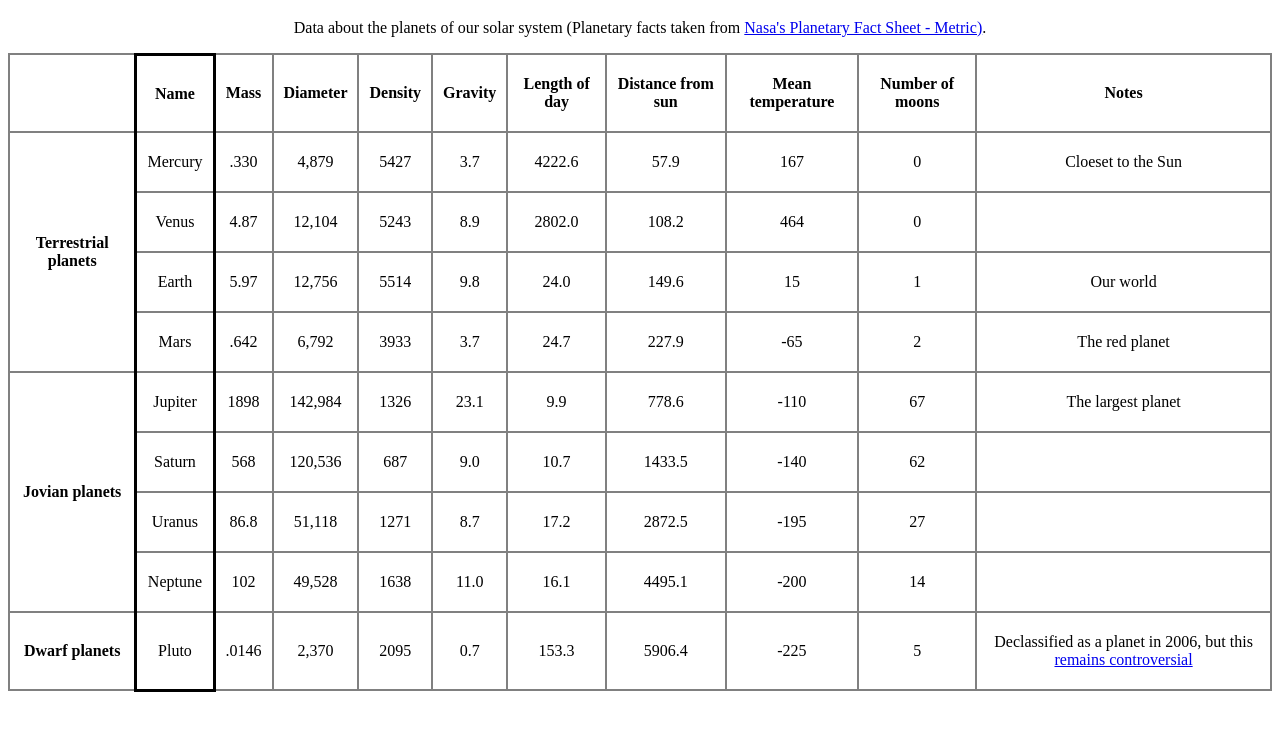
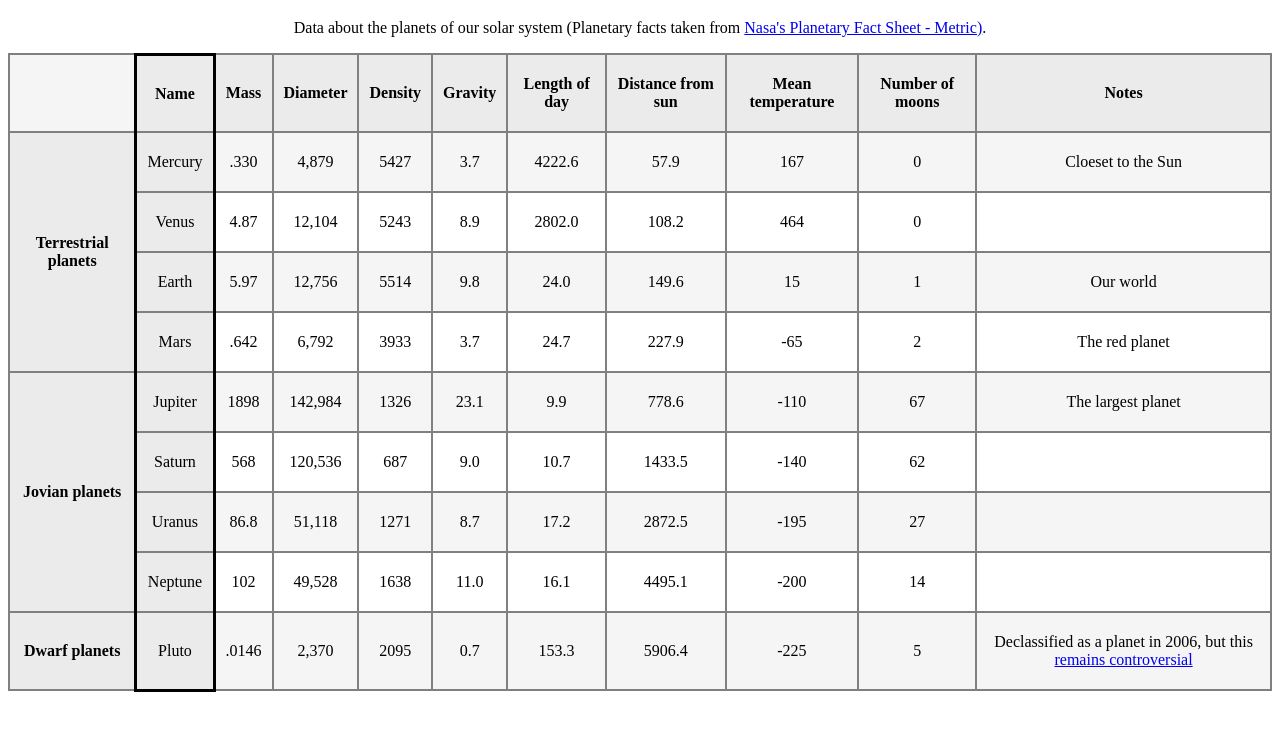
Before and after one commit to itmacleod1995/Planets-data-table, a plain HTML site: page index.html in a window 1280 px wide. Shown: the part 61-792 px from the top of the page. Drawn offline with Linux system fonts and the light colour scheme.

Commit message:
Add style to table

```diff
--- a/index.html
+++ b/index.html
@@ -18,11 +18,11 @@
     <table>
         <colgroup>
             <col>
-            <col style="border: 3px solid black">
+            <col style="border: 3px solid black; background-color: #ebebeb;">
         </colgroup>
         <thead>
             <tr>
-                <th></th>
+                <th style="background-color: #F5F5F5;"></th>
                 <th>Name</th>
                 <th>Mass</th>
                 <th>Diameter</th>
@@ -36,9 +36,10 @@
             </tr>
         </thead>
 
+        <tbody>
             <tr>
                 <th rowspan="4">Terrestrial planets</th>
-            <td>Mercury</td>
+                <td class="name">Mercury</td>
                 <td>.330</td>
                 <td>4,879</td>
                 <td>5427</td>
@@ -51,7 +52,7 @@
             </tr>
 
             <tr>
-            <td>Venus</td>
+                <td class="name">Venus</td>
                 <td>4.87</td>
                 <td>12,104</td>
                 <td>5243</td>
@@ -64,7 +65,7 @@
             </tr>
 
             <tr>
-            <td>Earth</td>
+                <td class="name">Earth</td>
                 <td>5.97</td>
                 <td>12,756</td>
                 <td>5514</td>
@@ -77,7 +78,7 @@
             </tr>
 
             <tr>
-            <td>Mars</td>
+                <td class="name">Mars</td>
                 <td>.642</td>
                 <td>6,792</td>
                 <td>3933</td>
@@ -91,7 +92,7 @@
 
             <tr>
                 <th rowspan="4">Jovian planets</th>
-            <td>Jupiter</td>
+                <td class="name">Jupiter</td>
                 <td>1898</td>
                 <td>142,984</td>
                 <td>1326</td>
@@ -103,7 +104,7 @@
                 <td>The largest planet</td>
             </tr>
             <tr>
-            <td>Saturn</td>
+                <td class="name">Saturn</td>
                 <td>568</td>
                 <td>120,536</td>
                 <td>687</td>
@@ -116,7 +117,7 @@
             </tr>
 
             <tr>
-            <td>Uranus</td>
+                <td class="name">Uranus</td>
                 <td>86.8</td>
                 <td>51,118</td>
                 <td>1271</td>
@@ -129,7 +130,7 @@
             </tr>
 
             <tr>
-            <td>Neptune</td>
+                <td class="name">Neptune</td>
                 <td>102</td>
                 <td>49,528</td>
                 <td>1638</td>
@@ -143,7 +144,7 @@
 
             <tr>
                 <th>Dwarf planets</th>
-            <td>Pluto</td>
+                <td class="name">Pluto</td>
                 <td>.0146</td>
                 <td>2,370</td>
                 <td>2095</td>
@@ -152,10 +153,11 @@
                 <td>5906.4</td>
                 <td>-225</td>
                 <td>5</td>
-            <td>Declassified as a planet in 2006, but this <a href="#" target="_blank">remains controversial</a></td>
+                <td>Declassified as a planet in 2006, but this <a href="#" target="_blank">remains controversial</a>
+                </td>
             </tr>
 
-
+        </tbody>
 
     </table>
 
--- a/style.css
+++ b/style.css
@@ -21,3 +21,15 @@ table td {
 table {
     border-collapse: collapse;
 }
+
+th {
+    background-color: #ebebeb;
+}
+
+tbody tr:nth-of-type(odd) {
+    background-color: #F5F5F5;
+}
+
+.name {
+    background-color: #ebebeb;
+}
```
Lines whose indentation alone changed are shown as unchanged.
